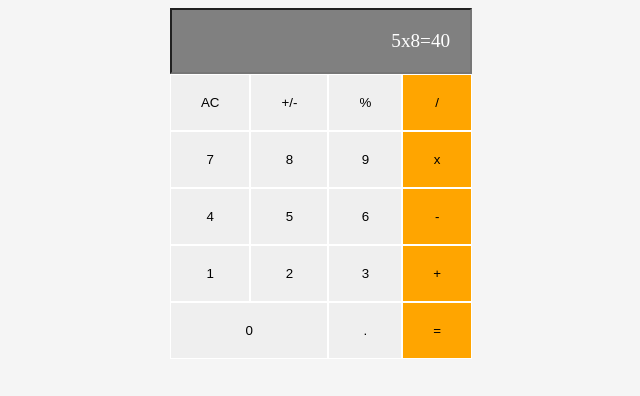
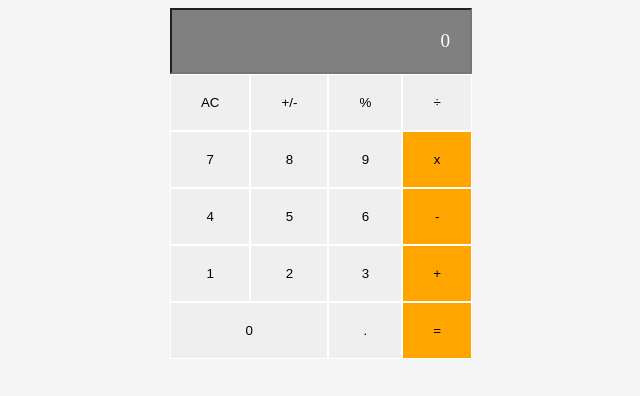
Before and after one commit to alvaroiporre/Math-Magicians, a React (Create React App) app: page / in a window 1280 px wide. Shown: the top 396 px of the page, without its empty margins (309-949 px from the left). Built offline with nearby package versions, Linux system fonts and the light colour scheme.

Commit message:
Add functionality
Added all the calculator functionality to the calculator

```diff
--- a/src/components/ButtonBox.jsx
+++ b/src/components/ButtonBox.jsx
@@ -5,9 +5,12 @@ const getStyleName = (value) => {
 };
 
 const ButtonBox = (props) => {
-  const { value } = props;
+  const { value, press } = props;
+  const onClickHandler = (event) => {
+    press(event.target.value);
+  };
   return (
-    <button className={`${getStyleName(value)} button`} type="button">{ value }</button>
+    <button className={`${getStyleName(value)} button`} type="button" value={value} onClick={onClickHandler}>{ value }</button>
   );
 };
 
--- a/src/components/Calculator.jsx
+++ b/src/components/Calculator.jsx
@@ -1,13 +1,20 @@
 import '../App.css';
+import { useState } from 'react';
 import ButtonBox from './ButtonBox';
+import calculate from '../logic/calculate';
 
 const Calculator = () => {
-  const values = ['AC', '+/-', '%', '/', '7', '8', '9', 'x', '4', '5', '6', '-', '1', '2', '3', '+', '0', '.', '='];
+  const values = ['AC', '+/-', '%', '÷', '7', '8', '9', 'x', '4', '5', '6', '-', '1', '2', '3', '+', '0', '.', '='];
+  const [data, setData] = useState({ total: null, next: null, operation: null });
+
+  const press = (val) => {
+    setData(calculate(data, val));
+  };
   return (
     <div className="calculator">
-      <input type="text" className="screen" value="5x8=40" />
+      <input type="text" className="screen" value={data.next || data.total || '0'} />
       {values.map((val) => (
-        <ButtonBox key={val} value={val} />
+        <ButtonBox key={val} value={val} press={press} />
       ))}
     </div>
   );
```
Also changed, not shown: src/logic/calculate.js (line endings or trailing spaces), 1 other file (tests, documents, lock files or other folders).
